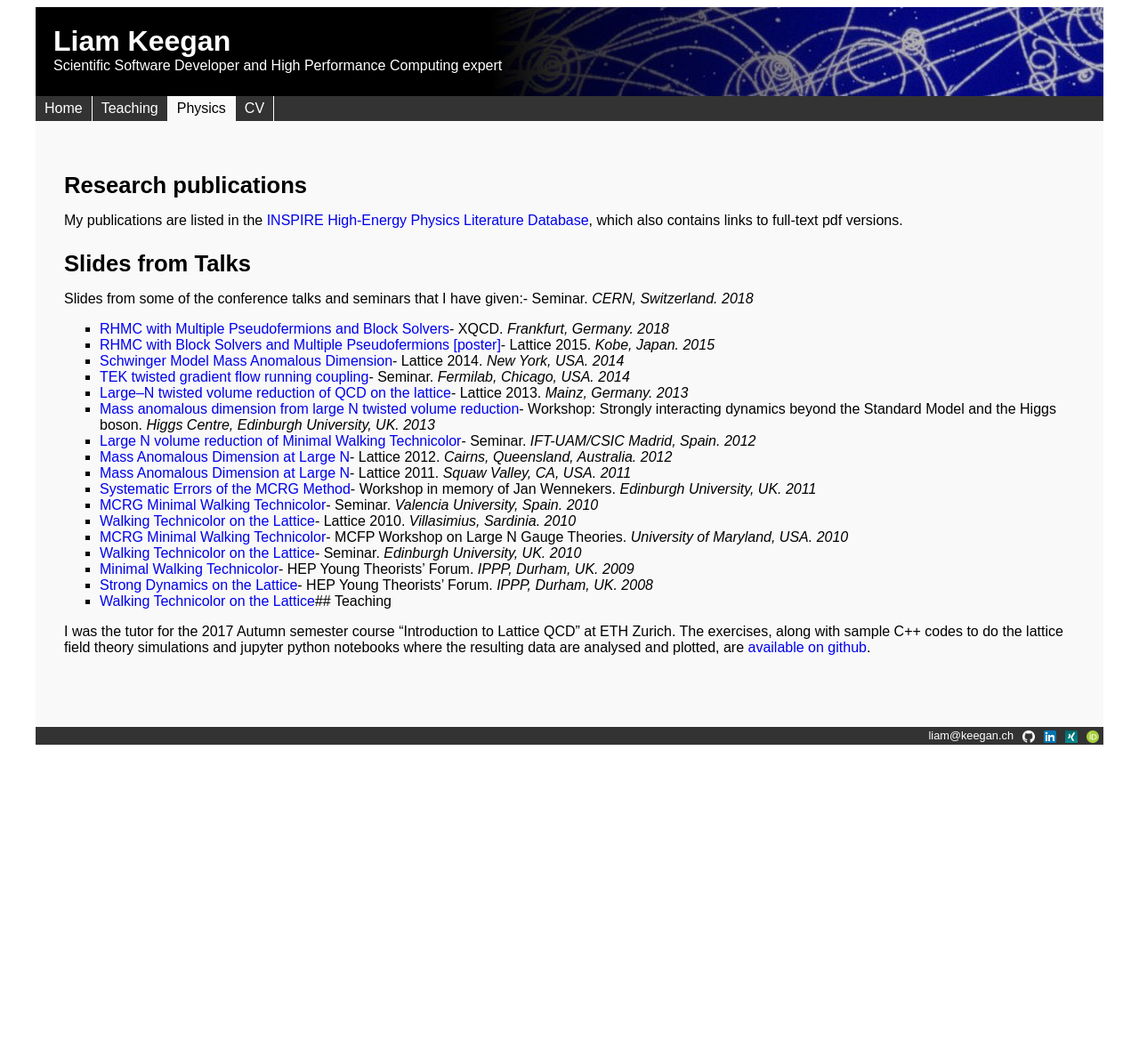
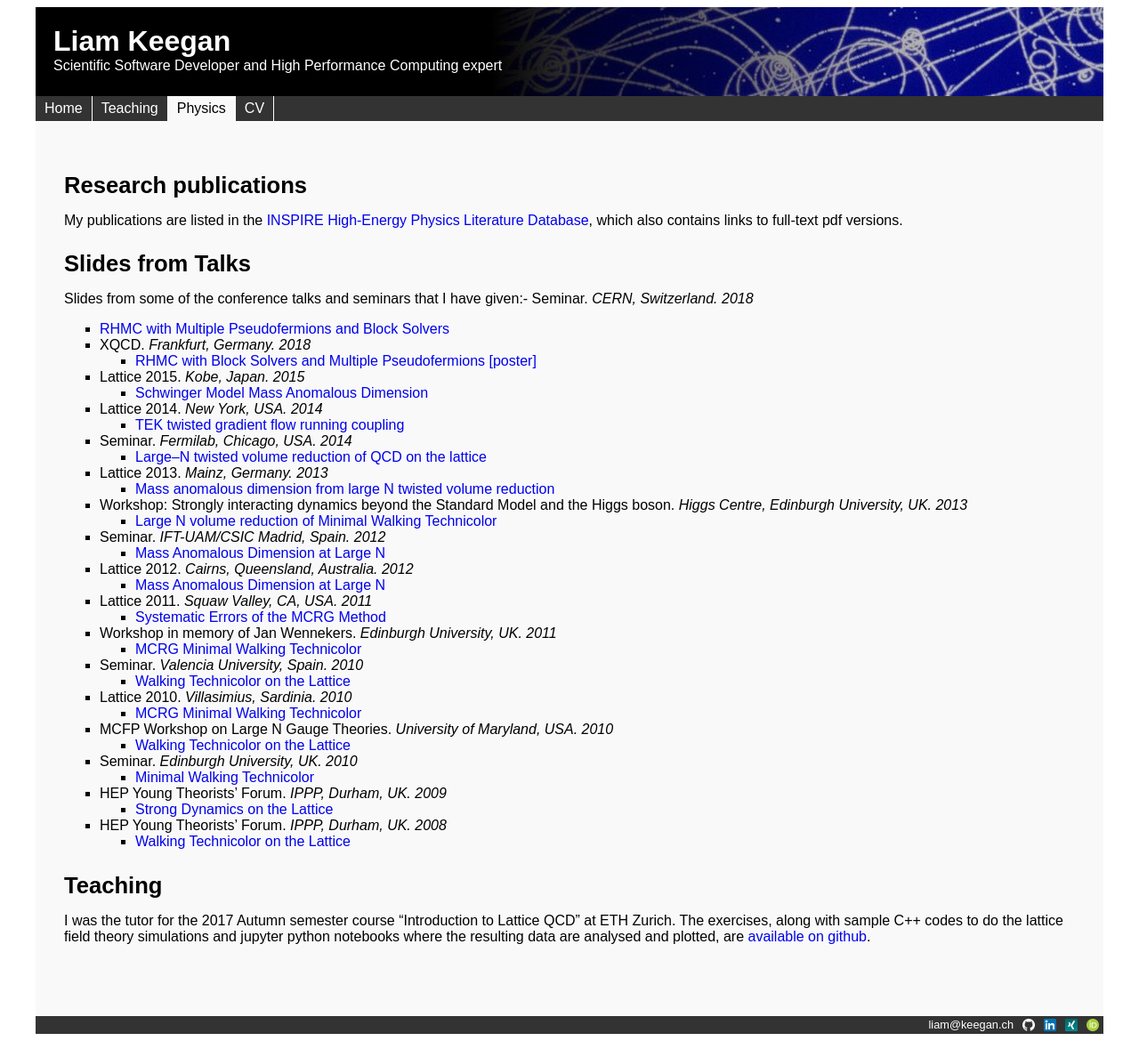
Before and after one commit to lkeegan/lkeegan.github.io, a Jekyll site: the page built from physics.md, in a window 1280 px wide. Shown: the whole page at 89% size. Built offline with Jekyll 4.4.1, drawn with Linux system fonts in a browser that asks for light colours; before the commit the page ends 900 px from its top, so only the background shows below that.

Commit message:
leave one implicit newline between items in for loop

```diff
--- a/physics.md
+++ b/physics.md
@@ -16,7 +16,7 @@ Slides from some of the conference talks and seminars that I have given:
 {%- for item in site.data.physics -%}
 - {{ item.event }}. _{{ item.location }}. {{ item.year }}_
   - [{{ item.title }}]({{ item.url }})
-{%- endfor -%}
+{% endfor %}
 
 ## Teaching
 
```
